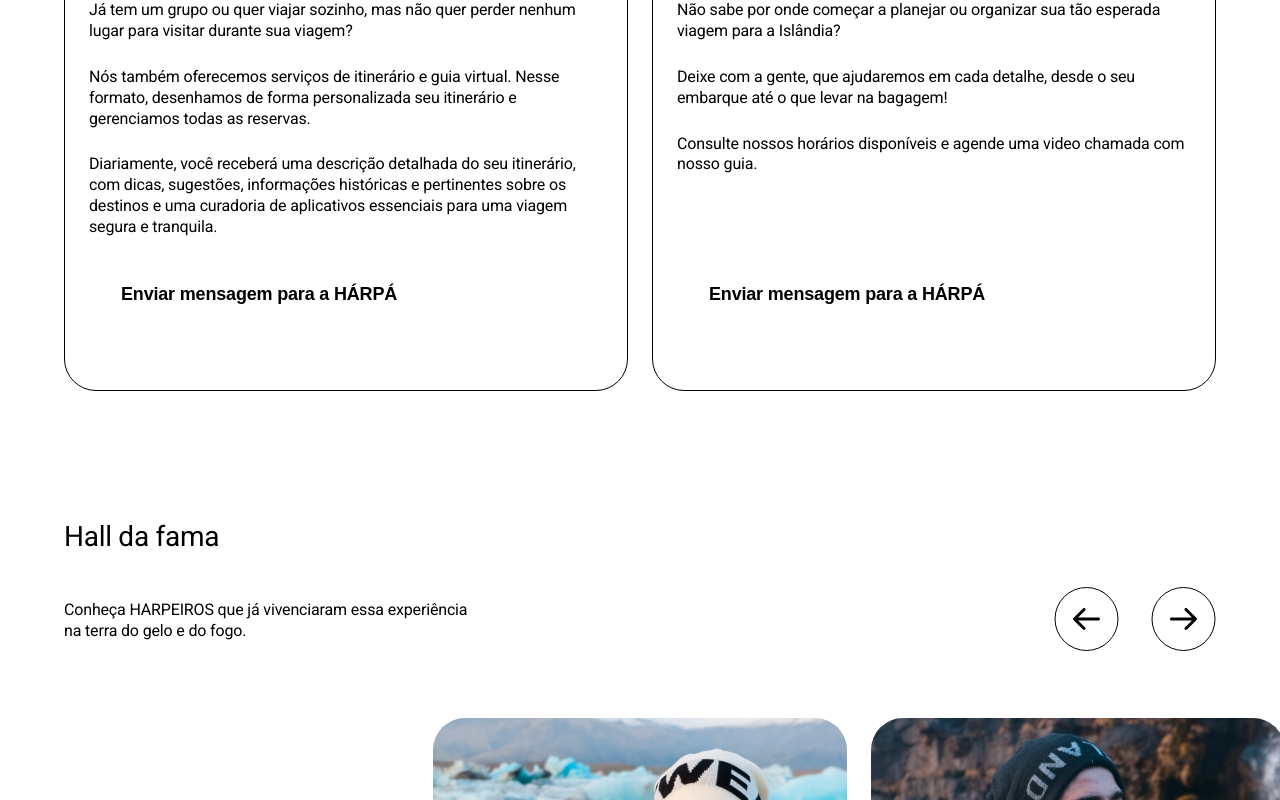
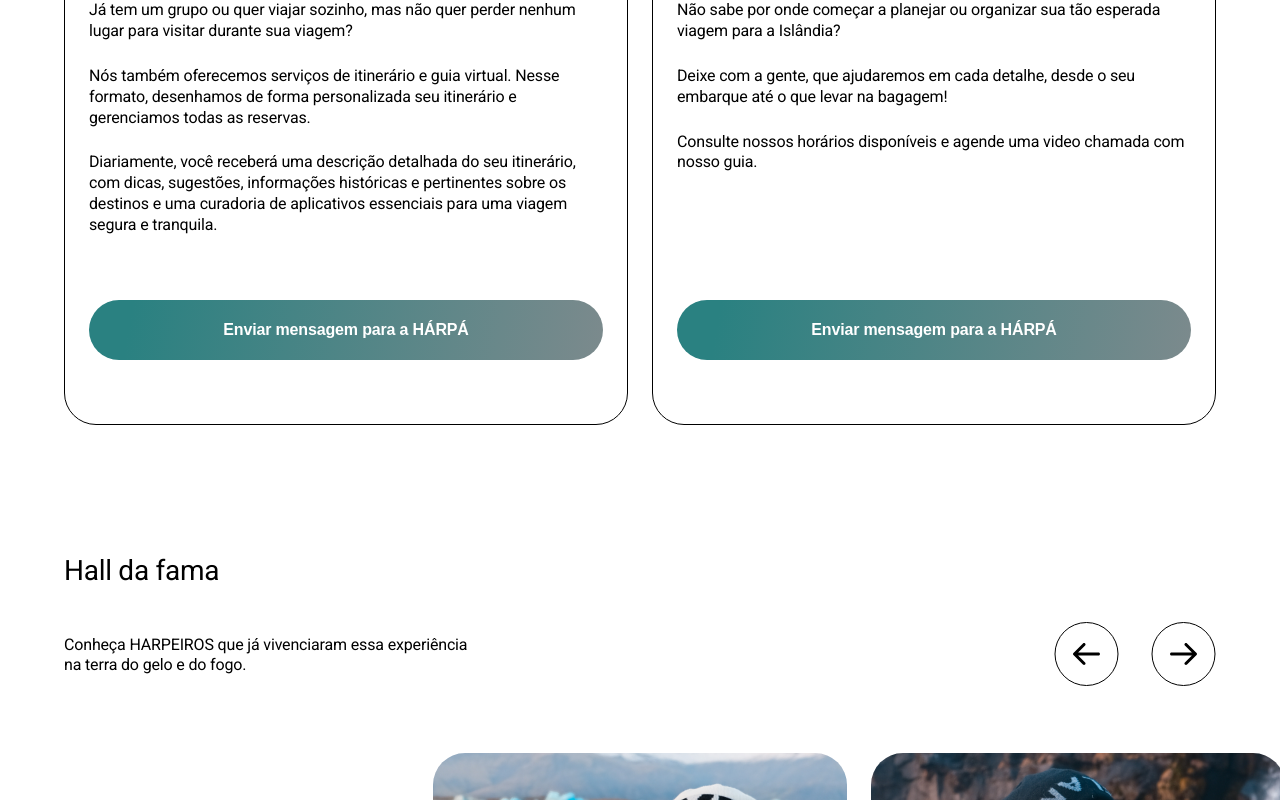
Before and after one commit to jadsonsantos/harpa, a Next.js app: page /a-expedicao in a window 1280 px wide. Shown: the part 6338-7138 px from the top of the page. Built offline with nearby package versions, Linux system fonts and the light colour scheme.

Commit message:
infocard adjustments

```diff
--- a/src/components/CustomLink/index.tsx
+++ b/src/components/CustomLink/index.tsx
@@ -11,6 +11,7 @@ const CustomLink = ({
 }: CustomLinkProps) => {
   return (
     <a
+      className="custom-link"
       target={target}
       rel={target === '_blank' ? 'noopener noreferrer' : ''}
       {...rest}
--- a/src/components/InfoCard/styles.ts
+++ b/src/components/InfoCard/styles.ts
@@ -1,8 +1,8 @@
 'use client'
-import { colors } from '@/styles/tokens'
+import { media } from '@/styles/mediaQueries'
+import { colors, spacings } from '@/styles/tokens'
 import styled from 'styled-components'
 import { PrimaryButton } from '../Button/styles'
-import { media } from '@/styles/mediaQueries'
 
 export const Card = styled.article`
   border-radius: 32px;
@@ -13,19 +13,48 @@ export const Card = styled.article`
   display: flex;
   flex-direction: column;
 
-  h3 {
+  .heading {
     margin-bottom: 24px;
   }
 
-  > p {
-    margin-bottom: 25px;
+  > .text {
+    margin-bottom: ${spacings.small};
+
+    &:last-of-type {
+      margin-bottom: ${spacings.large};
+    }
   }
 
   ${media.desktopUp} {
     padding: 32px;
+
+    > .text:last-of-type {
+      margin-bottom: ${spacings.medium};
+    }
   }
 `
 
 export const Button = styled(PrimaryButton)`
   margin-top: auto;
+  font-size: 16px;
+  font-weight: 700;
+  letter-spacing: -0.16px;
+
+  .custom-link {
+    width: 100%;
+    color: ${colors.light};
+    border-radius: 60px;
+    background: linear-gradient(100deg, #2a8181 8.45%, #858b8e 110.48%);
+  }
+
+  ${media.desktopUp} {
+    font-size: 18px;
+    letter-spacing: -0.18px;
+
+    .custom-link {
+      width: auto;
+      background: none;
+      color: ${colors.primary};
+    }
+  }
 `
```
